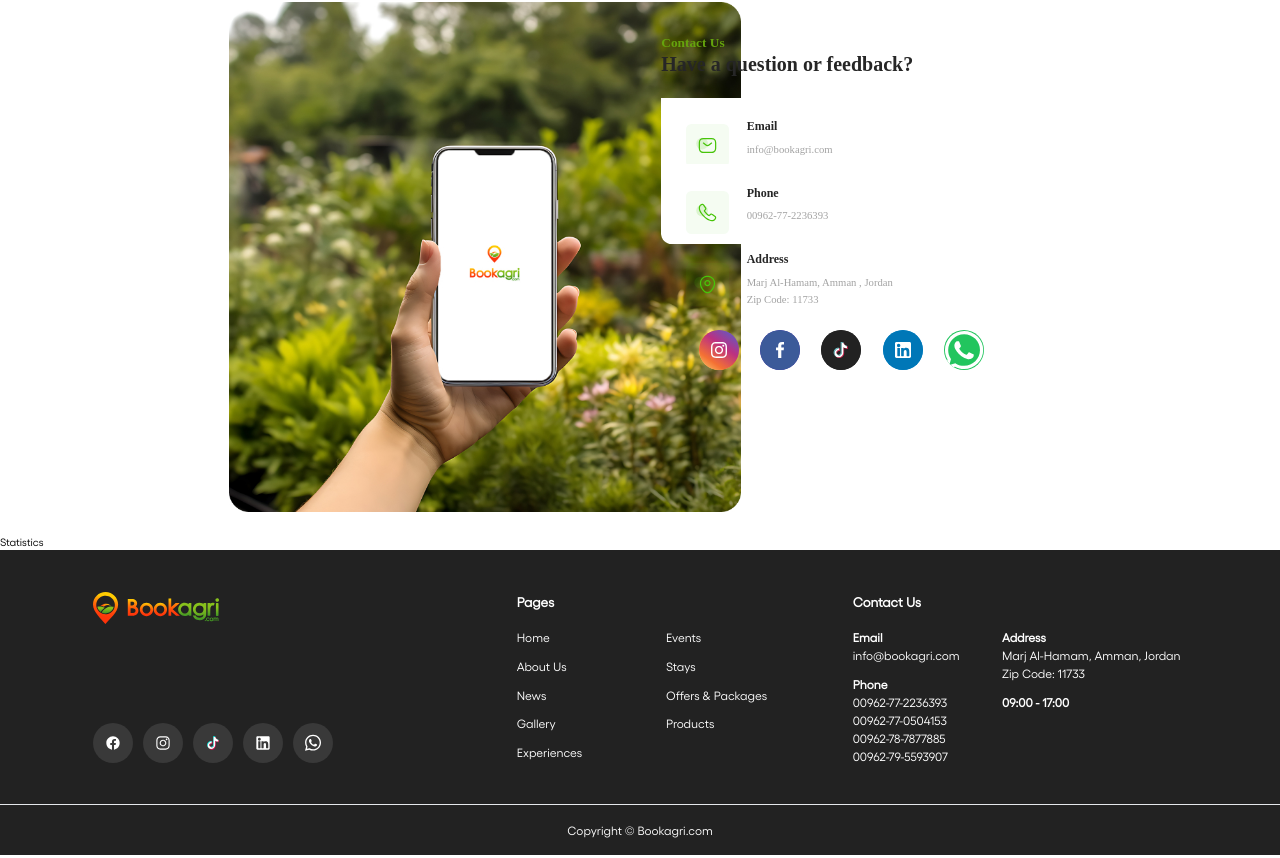
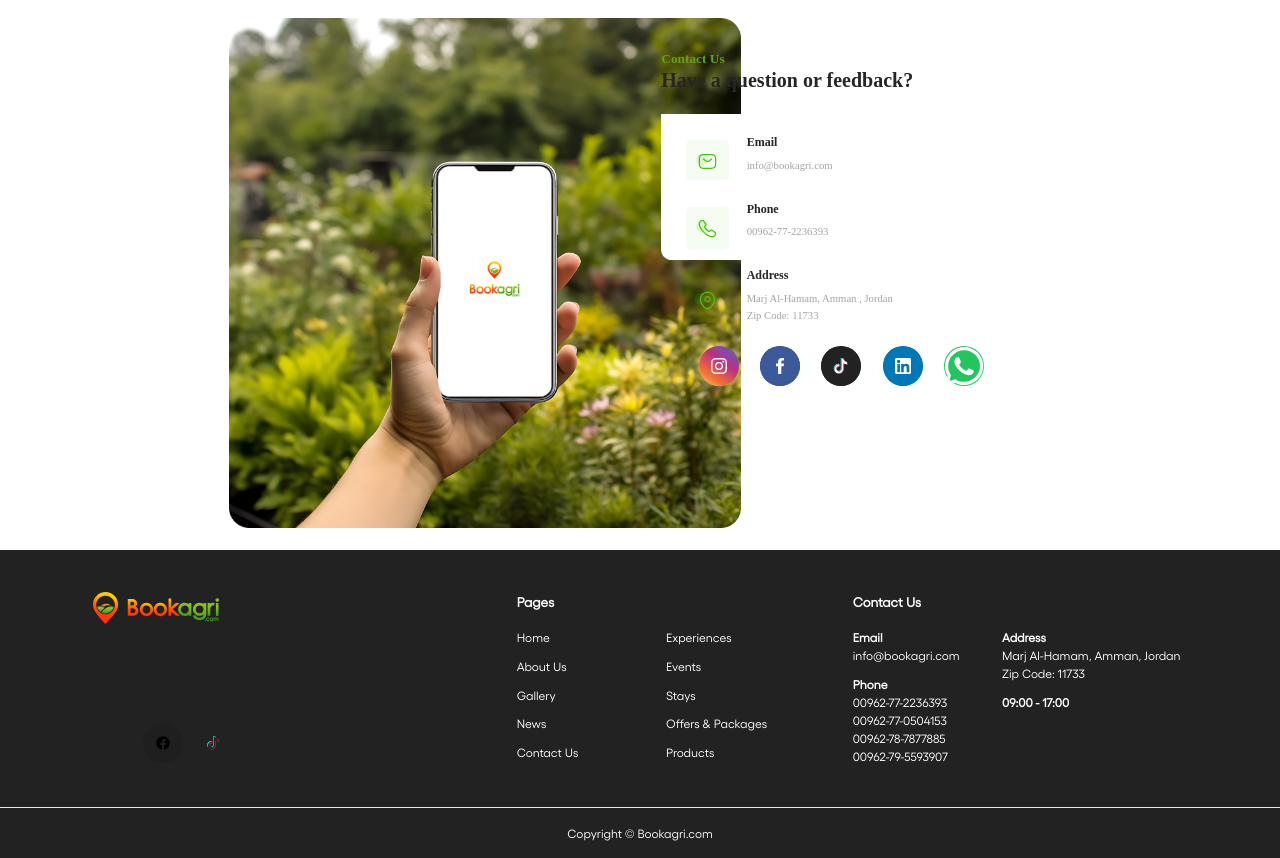
Before and after one commit to abdallahjbarah/Jira-test, a Next.js app: page / in a window 1280 px wide. Shown: the part 1373-2231 px from the top of the page. Built offline with nearby package versions, Linux system fonts and the light colour scheme.

Commit message:
Improve Constants

```diff
--- a/src/components/layout/Footer/index.jsx
+++ b/src/components/layout/Footer/index.jsx
@@ -1,74 +1,32 @@
 import CustomLink from '@components/ui/CustomLink';
-import FacebookSvg from '@components/svg/FacebookSvg';
-import InstagramSvg from '@components/svg/InstagramSvg';
-import TiktokSvg from '@components/svg/TiktokSvg';
-import LinkedinSvg from '@components/svg/LinkedinSvg';
 import BookagriLogo from '@components/svg/BookagriLogo';
-import WhatsappSvg from '@components/svg/WhatsappSvg';
+import { LINKS_DATA, SOCIAL_MEDIA_DATA } from '@utils/constants';
 
 export default function Footer() {
   return (
-    <footer className='flex min-h-[28.625rem] flex-col items-center justify-between bg-primary_5'>
+    <footer className='flex min-h-[28.875rem] flex-col items-center justify-between bg-primary_5'>
       <div className='mt-[4rem] w-full max-w-[102.5rem]'>
         <div className='flex flex-col items-center gap-x-[15.5rem] gap-y-8 lg:flex-row'>
           <div className='self-center laptopS:self-start'>
+
+            {/* Logo */}
             <div className='w-full h-full max-w-[11.81rem] max-h-[3rem] m-auto laptopS:m-0'>
               <CustomLink path={'/'}>
                 <BookagriLogo />
               </CustomLink>
             </div>
+
+            {/*  Social Media */}
             <ul className='mt-6 laptopS:mt-[9.25rem] flex gap-[0.9375rem]'>
-              <li>
-                <a target='_blank' href='#'>
-                  <FacebookSvg
-                    style={
-                      'fill-primary_4 hover:fill-primary_1 transition-all duration-500'
-                    }
-                  />
+              {SOCIAL_MEDIA_DATA?.map((item, index) => (
+                <a target='_blank' href={item?.link}>
+                  <li>{item.icon}</li>
                 </a>
-              </li>
-              <li>
-                <a target='_blank' href='#'>
-                  <InstagramSvg
-                    style={
-                      'fill-primary_4 hover:fill-primary_1 transition-all duration-500'
-                    }
-                  />
-                </a>
-              </li>
-              <li>
-                <a target='_blank' href='#'>
-                  <TiktokSvg
-                    style={
-                      'fill-primary_4 hover:fill-primary_1 transition-all duration-500'
-                    }
-                  />
-                </a>
-              </li>
-              <li>
-                <a
-                  target='_blank'
-                  href='#'
-                >
-                  <LinkedinSvg
-                    style={
-                      'fill-primary_4 hover:fill-primary_1 transition-all duration-500'
-                    }
-                  />
-                </a>
-              </li>
-              <li>
-                <a target='_blank' href='#'>
-                  <WhatsappSvg
-                    style={
-                      'fill-primary_4 hover:fill-primary_1 transition-all duration-500'
-                    }
-                  />
-                </a>
-              </li>
+              ))}
             </ul>
           </div>
 
+          {/* Links */}
           <div className='flex w-full flex-col items-center justify-end gap-y-8 tabletM:flex-row tabletM:items-start'>
             {/* Pages */}
             <div className='w-[19rem] tabletM:w-[12.5rem] tabletM:me-6'>
@@ -76,56 +34,31 @@
                 Pages
               </h2>
               <ul className='my-[1.5rem] flex w-full flex-col gap-4 tabletM:mt-6'>
-                <CustomLink path={'/'}>
-                  <p className='text-custom-18 font-custom-400 text-primary_4 transition-all duration-300 hover:font-custom-800 hover:text-primary_1'>
-                    Home
-                  </p>
-                </CustomLink>
-                <CustomLink path={'about-us'}>
-                  <p className='text-custom-18 font-custom-400 text-primary_4 transition-all duration-300 hover:font-custom-800 hover:text-primary_1'>
-                    About Us
-                  </p>
-                </CustomLink>
-                <CustomLink path={'news'}>
-                  <p className='text-custom-18 font-custom-400 text-primary_4 transition-all duration-300 hover:font-custom-800 hover:text-primary_1'>
-                    News
-                  </p>
-                </CustomLink>
-                <CustomLink path={'gallery'}>
-                  <p className='text-custom-18 font-custom-400 text-primary_4 transition-all duration-300 hover:font-custom-800 hover:text-primary_1'>
-                    Gallery
-                  </p>
-                </CustomLink>
-                <CustomLink path={'experiences'}>
-                  <p className='text-custom-18 font-custom-400 text-primary_4 transition-all duration-300 hover:font-custom-800 hover:text-primary_1'>
-                    Experiences
-                  </p>
-                </CustomLink>
+                {LINKS_DATA?.slice(0, 5)?.map((item, index) => (
+                  <CustomLink
+                    path={item.path}
+                    key={item.name + index + 'Footer'}
+                  >
+                    <li className='text-custom-18 font-custom-400 text-primary_4 transition-all duration-300 hover:font-custom-800 hover:text-primary_1'>
+                      {item.name}
+                    </li>
+                  </CustomLink>
+                ))}
               </ul>
             </div>
 
             <div className='w-[19rem] tabletM:w-[12.5rem] tabletM:me-20'>
               <ul className='flex w-full flex-col gap-4 tabletM:mt-[3.375rem]'>
-                <CustomLink path={'events'}>
-                  <p className='text-custom-18 font-custom-400 text-primary_4 transition-all duration-300 hover:font-custom-800 hover:text-primary_1'>
-                    Events
-                  </p>
-                </CustomLink>
-                <CustomLink path={'stays'}>
-                  <p className='text-custom-18 font-custom-400 text-primary_4 transition-all duration-300 hover:font-custom-800 hover:text-primary_1'>
-                    Stays
-                  </p>
-                </CustomLink>
-                <CustomLink path={'offers-packages'}>
-                  <p className='text-custom-18 font-custom-400 text-primary_4 transition-all duration-300 hover:font-custom-800 hover:text-primary_1'>
-                    Offers & Packages
-                  </p>
-                </CustomLink>
-                <CustomLink path={'products'}>
-                  <p className='text-custom-18 font-custom-400 text-primary_4 transition-all duration-300 hover:font-custom-800 hover:text-primary_1'>
-                    Products
-                  </p>
-                </CustomLink>
+                {LINKS_DATA?.slice(5)?.map((item, index) => (
+                  <CustomLink
+                    path={item.path}
+                    key={item.name + index + 'Footer'}
+                  >
+                    <li className='text-custom-18 font-custom-400 text-primary_4 transition-all duration-300 hover:font-custom-800 hover:text-primary_1'>
+                      {item.name}
+                    </li>
+                  </CustomLink>
+                ))}
               </ul>
             </div>
             {/* End Pages */}
@@ -171,6 +104,8 @@
           </div>
         </div>
       </div>
+
+      {/* Copyright */}
       <div className='h-full w-full mt-4 laptopS:mt-0'>
         <hr />
         <div className='my-[1.5rem] flex content-end justify-center gap-2'>
--- a/src/components/layout/Header/data.js
+++ /dev/null
@@ -1,15 +0,0 @@
-export const NAV_DATA1 = [
-    {path: "/", name: "Home"},
-    {path: "/about-us", name: "About Us"},
-    {path: "/gallery", name: "Gallery"},
-    {path: "/news", name: "News"},
-    {path: "/contact-us", name: "Contact Us"},
-];
-
-export const NAV_DATA2 = [
-    {path: "/experiences", name: "Experiences"},
-    {path: "/events", name: "Events"},
-    {path: "/stays", name: "Stays"},
-    {path: "/offers-Packages", name: "Offers & Packages"},
-    {path: "/products", name: "Products"},
-];
--- a/src/components/layout/Loader/index.jsx
+++ b/src/components/layout/Loader/index.jsx
@@ -1,7 +1,19 @@
-import React from 'react'
+import { RotatingLines } from "react-loader-spinner";
 
-export default function Loader() {
+export default function Loader({ isFullScreen = true, style, width = "60" }) {
   return (
-    <div>Loader</div>
-  )
+    <div
+      className={`${style} flex justify-center items-center ${
+        isFullScreen && "h-screen"
+      } bg-opacity-10`}
+    >
+      <RotatingLines
+        strokeColor={`#47C409`}
+        strokeWidth="3"
+        animationDuration="1.5"
+        width={width}
+        visible={true}
+      />
+    </div>
+  );
 }
--- a/src/containers/web/LandingPage/index.jsx
+++ b/src/containers/web/LandingPage/index.jsx
@@ -7,9 +7,9 @@
   return (
     <>
       <Hero />
+      <Statistics />
       <About />
       <Contact />
-      <Statistics />
     </>
   );
 }
--- a/src/utils/constants.js
+++ b/src/utils/constants.js
@@ -1,3 +1,9 @@
+import InstagramSvg from "@components/svg/InstagramSvg";
+import FacebookSvg from '@components/svg/FacebookSvg';
+import TiktokSvg from "@components/svg/TiktokSvg";
+import LinkedinSvg from "@components/svg/LinkedinSvg";
+import WhatsappSvg from "@components/svg/WhatsappSvg";
+
 // -----------------------------------------------------------------------------------------------------------//
 // ⋆༺𓆩☠︎︎𓆪༻⋆ Do not change the order of the arrays. I repeat, do not change the order of the arrays ⋆༺𓆩☠︎︎𓆪༻⋆ //
 // -----------------------------------------------------------------------------------------------------------//
@@ -95,6 +101,44 @@
   // CONTENT: "all", // for production
 };
 
+export const LINKS_DATA = [
+  {path: "/", name: "Home"},
+  {path: "/about-us", name: "About Us"},
+  {path: "/gallery", name: "Gallery"},
+  {path: "/news", name: "News"},
+  {path: "/contact-us", name: "Contact Us"},
+
+  {path: "/experiences", name: "Experiences"},
+  {path: "/events", name: "Events"},
+  {path: "/stays", name: "Stays"},
+  {path: "/offers-Packages", name: "Offers & Packages"},
+  {path: "/products", name: "Products"},
+];
+
+export const SOCIAL_MEDIA_DATA = [
+    {
+        icon: <InstagramSvg style={'fill-primary_4 hover:fill-primary_1 transition-all duration-500'}/>,
+        link: "#"
+    },
+    {
+        icon: <FacebookSvg style={'fill-primary_4 hover:fill-primary_1 transition-all duration-500'}/>,
+        link: "#"
+    },
+    {
+        icon: <TiktokSvg style={'fill-primary_4 hover:fill-primary_1 transition-all duration-500'}/>,
+        link: "#"
+    },
+    {
+        icon: <LinkedinSvg style={'fill-primary_4 hover:fill-primary_1 transition-all duration-500'}/>,
+        link: "#"
+    },
+    {
+        icon: <WhatsappSvg style={'fill-primary_4 hover:fill-primary_1 transition-all duration-500'}/>,
+        link: "#"
+    },
+];
+
+
 // -----------------------------------------------------------------------------------------------------------//
 // ⋆༺𓆩☠︎︎𓆪༻⋆ Do not change the order of the arrays. I repeat, do not change the order of the arrays ⋆༺𓆩☠︎︎𓆪༻⋆ //
 // -----------------------------------------------------------------------------------------------------------//
```
Also changed, not shown: src/components/layout/Header/index.jsx (+5 -5 lines), src/layouts/Loader/index.jsx (deleted, +0 -19 lines), src/utils/formsSchemas.js (renamed from src/utils/forms-schemas.js).
